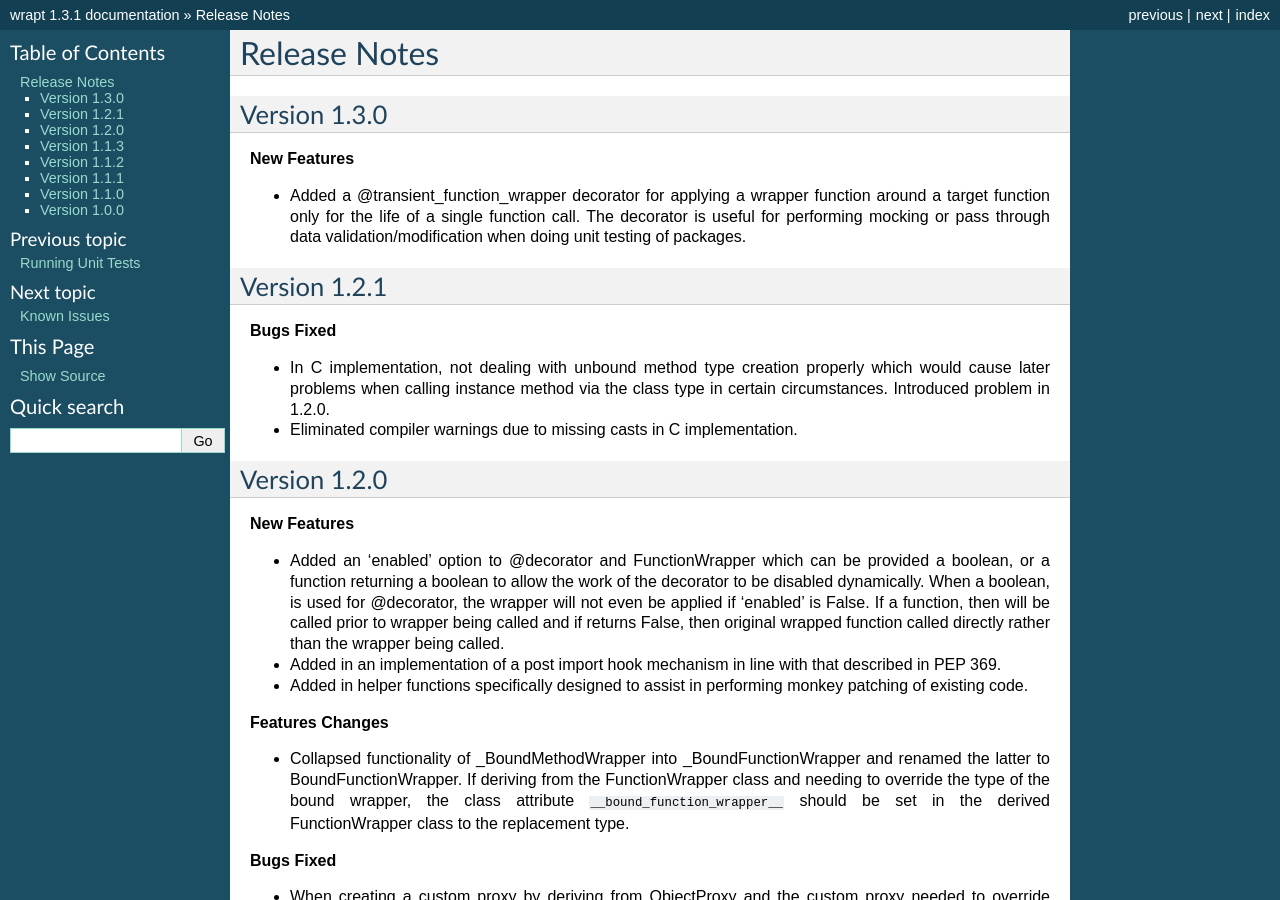
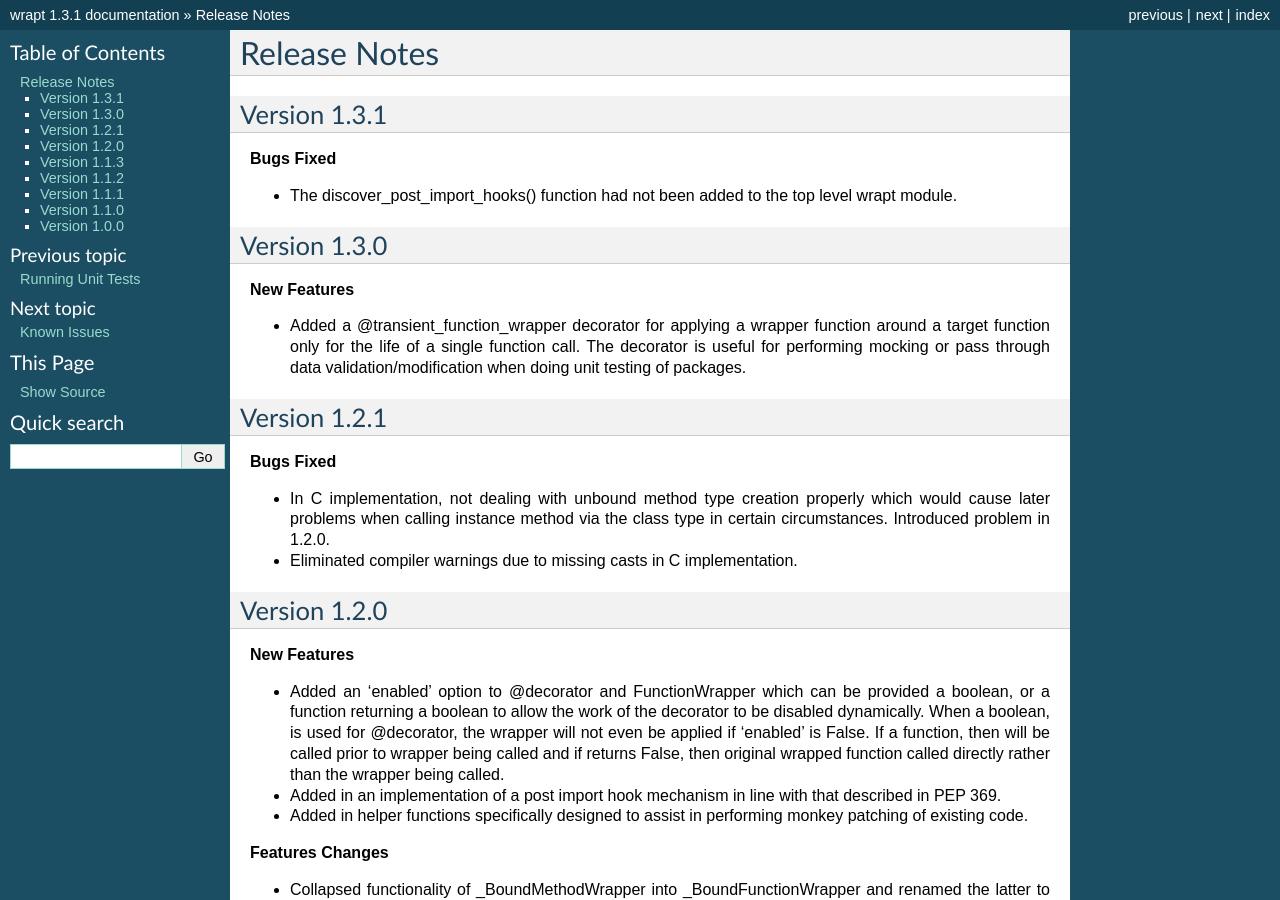
Before and after one commit to GrahamDumpleton/wrapt, a Sphinx documentation site: the page built from docs/changes.rst, in a window 1280 px wide and 900 px high. Built offline with Sphinx 7.4.7, drawn with Linux system fonts in a browser that asks for light colours.

Commit message:
Add discover_post_import_hooks() to top level wrapt module.

```diff
--- a/docs/changes.rst
+++ b/docs/changes.rst
@@ -1,5 +1,13 @@
 Release Notes
 =============
+
+Version 1.3.1
+-------------
+
+**Bugs Fixed**
+
+* The discover_post_import_hooks() function had not been added to the
+  top level wrapt module.
 
 Version 1.3.0
 -------------
--- a/src/__init__.py
+++ b/src/__init__.py
@@ -8,4 +8,5 @@ from .wrappers import (ObjectProxy, FunctionWrapper, BoundFunctionWrapper,
 
 from .decorators import decorator, synchronized
 
-from .importer import register_post_import_hook, when_imported
+from .importer import (register_post_import_hook, when_imported,
+        discover_post_import_hooks)
```
